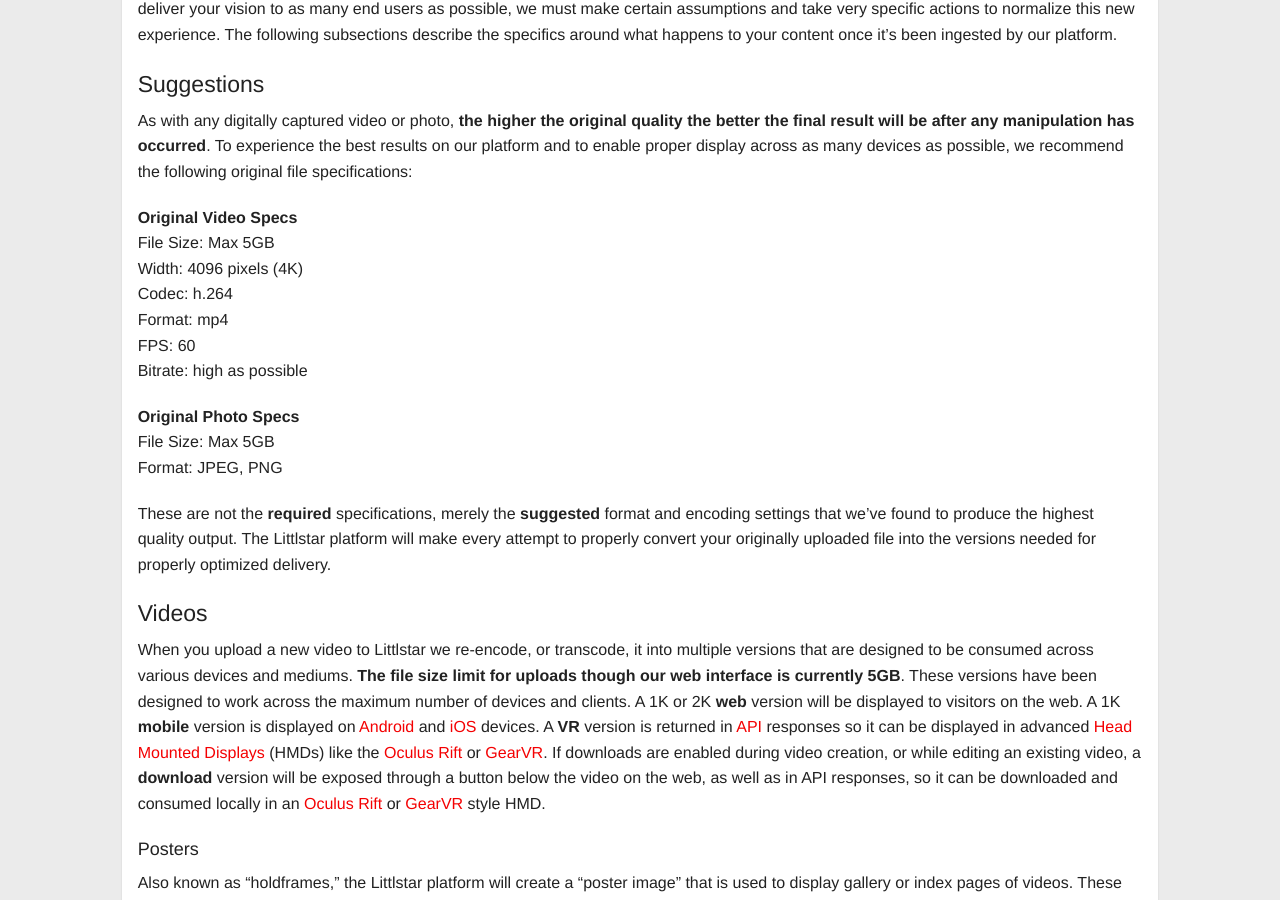
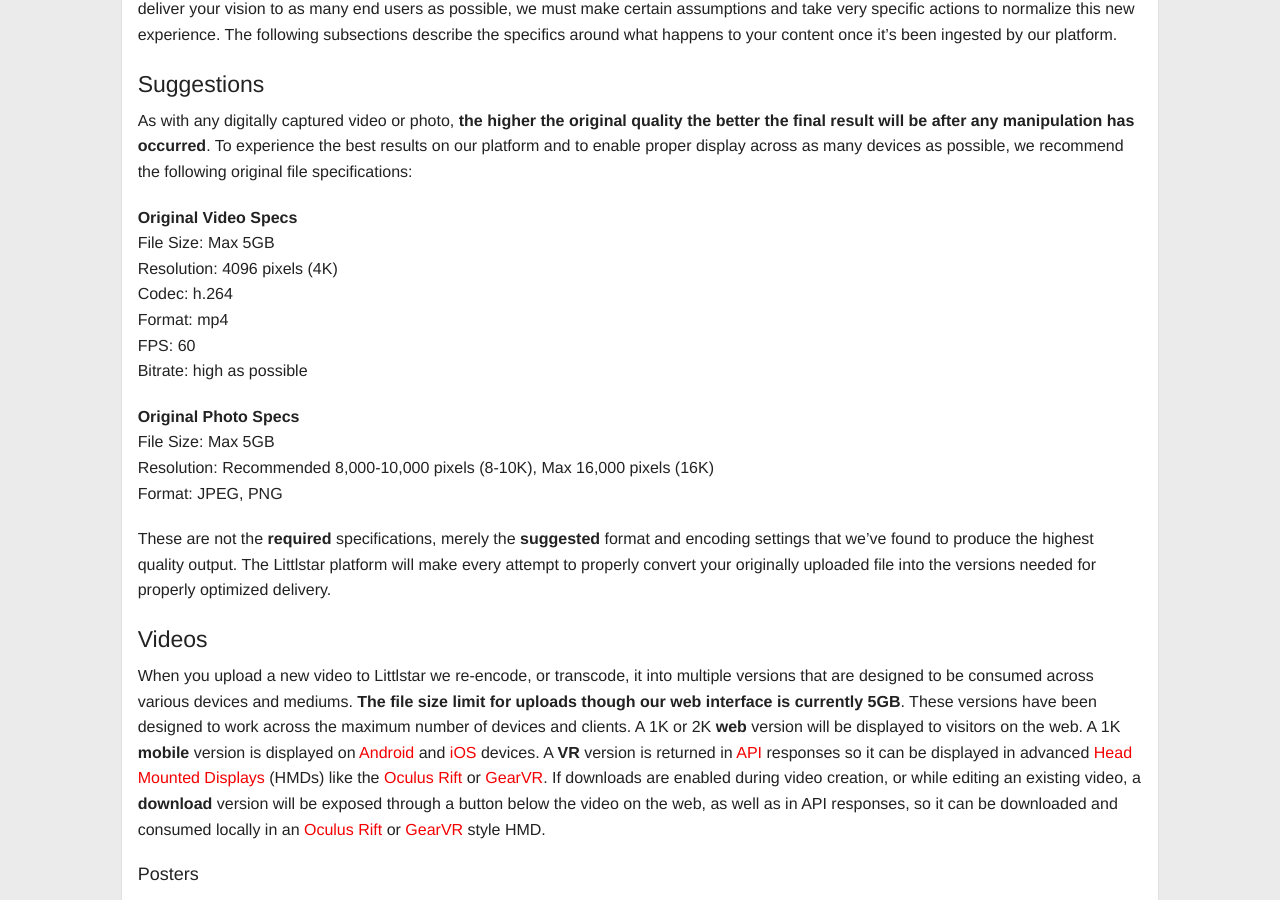
Before and after one commit to littlstar/littlstar.github.io, a Jekyll site: the page built from content-guide.md, in a window 1280 px wide and 900 px high, scrolled down 1895 px. Built offline with Jekyll 4.4.1, drawn with Linux system fonts in a browser that asks for light colours; nearby versions of some CDN libraries; comment, search, counter and statistics services are not loaded; part of the change alters nothing that is shown.

Commit message:
updated photo suggestions section of content guide

```diff
--- a/content-guide.md
+++ b/content-guide.md
@@ -60,7 +60,7 @@ As with any digitally captured video or photo, **the higher the original quality
 
 **Original Video Specs**<br />
 File Size: Max 5GB<br />
-Width: 4096 pixels (4K)<br />
+Resolution: 4096 pixels (4K)<br />
 Codec: h.264<br />
 Format: mp4<br />
 FPS: 60<br />
@@ -68,6 +68,7 @@ Bitrate: high as possible<br />
 
 **Original Photo Specs**<br />
 File Size: Max 5GB<br />
+Resolution: Recommended 8,000-10,000 pixels (8-10K), Max 16,000 pixels (16K)<br />
 Format: JPEG, PNG<br />
 
 These are not the **required** specifications, merely the **suggested** format and encoding settings that we've found to produce the highest quality output. The Littlstar platform will make every attempt to properly convert your originally uploaded file into the versions needed for properly optimized delivery.
```
